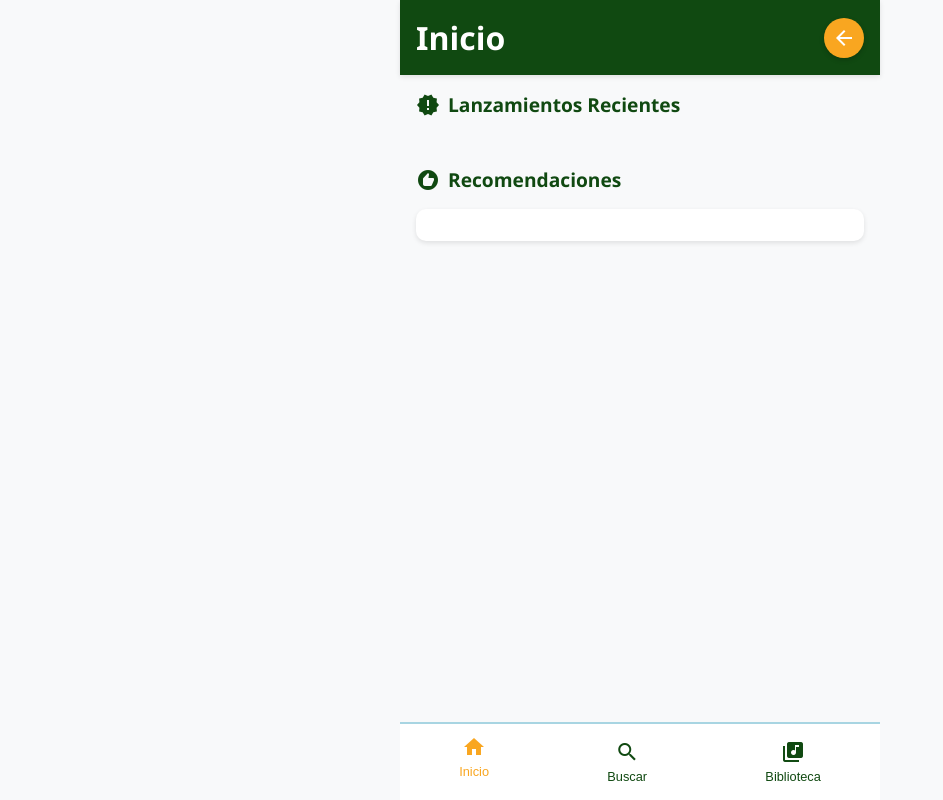
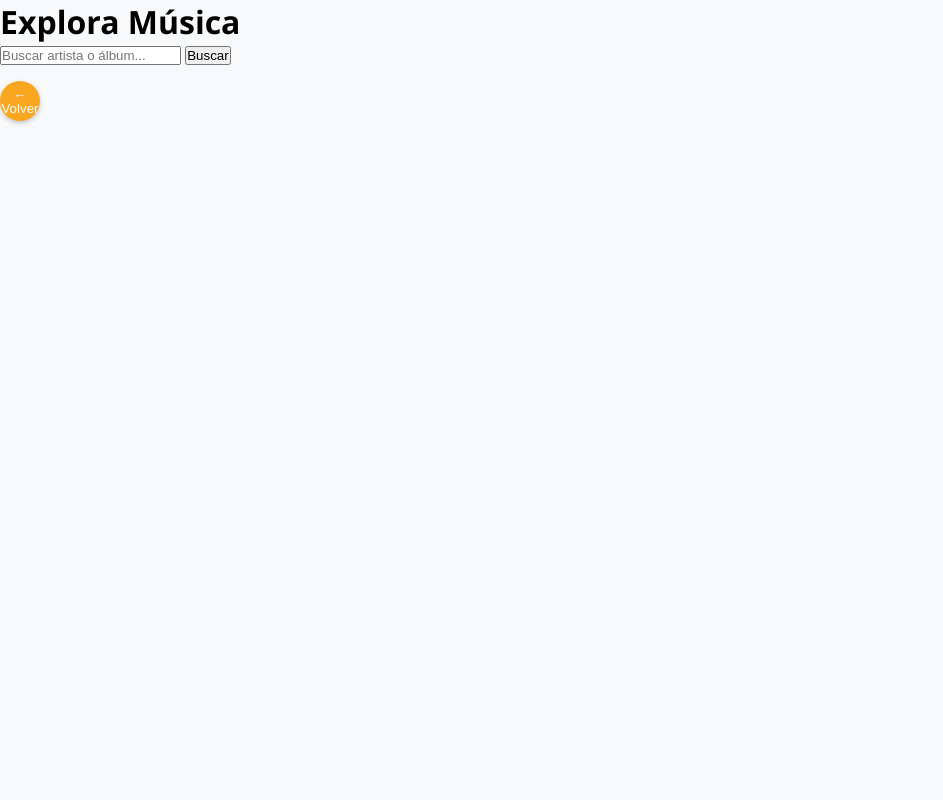
Before and after one commit to LuisVG96/ProyectoWeb, a plain HTML site: page index.html in a window 1280 px wide. Shown: the whole page, without its empty margins (0-943 px from the left). Drawn offline with Linux system fonts and the light colour scheme.

Commit message:
Update index.html

```diff
--- a/index.html
+++ b/index.html
@@ -2,61 +2,25 @@
 <html lang="es">
 <head>
     <meta charset="UTF-8">
-    <meta name="viewport" content="width=device-width, initial-scale=1.0, maximum-scale=1.0, user-scalable=no">
-    <title>Music App - Nueva Paleta</title>
-    <link href="https://fonts.googleapis.com/icon?family=Material+Icons" rel="stylesheet">
+    <meta name="viewport" content="width=device-width, initial-scale=1.0">
+    <title>Music App - Diseño Premium</title>
     <link rel="stylesheet" href="style.css">
 </head>
 <body>
-    <div class="mobile-container">
-        <!-- Header -->
-        <header class="app-header">
-            <h1 id="current-section">Inicio</h1>
-            <button id="back-btn" class="hidden">
-                <span class="material-icons">arrow_back</span>
-            </button>
-        </header>
+    <header>
+        <h1>Explora Música</h1>
+        <div class="search-container">
+            <input type="text" id="search" placeholder="Buscar artista o álbum...">
+            <button id="search-btn">Buscar</button>
+        </div>
+    </header>
 
-        <!-- Secciones -->
-        <section id="home" class="section active">
-            <div class="new-releases">
-                <h2 class="section-title"><span class="material-icons">new_releases</span> Lanzamientos Recientes</h2>
-                <div id="latest-albums" class="album-grid"></div>
-            </div>
-            <div class="recommendations">
-                <h2 class="section-title"><span class="material-icons">recommend</span> Recomendaciones</h2>
-                <div id="featured-tracks" class="track-list"></div>
-            </div>
-        </section>
-
-        <section id="search" class="section hidden">
-            <div class="search-container">
-                <input type="text" id="search-input" placeholder="Buscar artista/álbum..." autocomplete="off">
-                <div id="search-results" class="search-results"></div>
-            </div>
-        </section>
-
-        <section id="library" class="section hidden">
-            <div id="artist-list" class="artist-grid"></div>
-            <div id="album-list" class="hidden"></div>
-        </section>
-
-        <!-- Navegación inferior -->
-        <nav class="bottom-nav">
-            <button class="nav-btn active" data-section="home">
-                <span class="material-icons">home</span>
-                <span>Inicio</span>
-            </button>
-            <button class="nav-btn" data-section="search">
-                <span class="material-icons">search</span>
-                <span>Buscar</span>
-            </button>
-            <button class="nav-btn" data-section="library">
-                <span class="material-icons">library_music</span>
-                <span>Biblioteca</span>
-            </button>
-        </nav>
-    </div>
+    <main>
+        <section id="artist-list" class="grid-view"></section>
+        <section id="artist-detail" class="hidden"></section>
+        <section id="tracks" class="hidden"></section>
+        <button id="back-btn" class="hidden back-button">← Volver</button>
+    </main>
 
     <script src="script.js"></script>
 </body>
```
